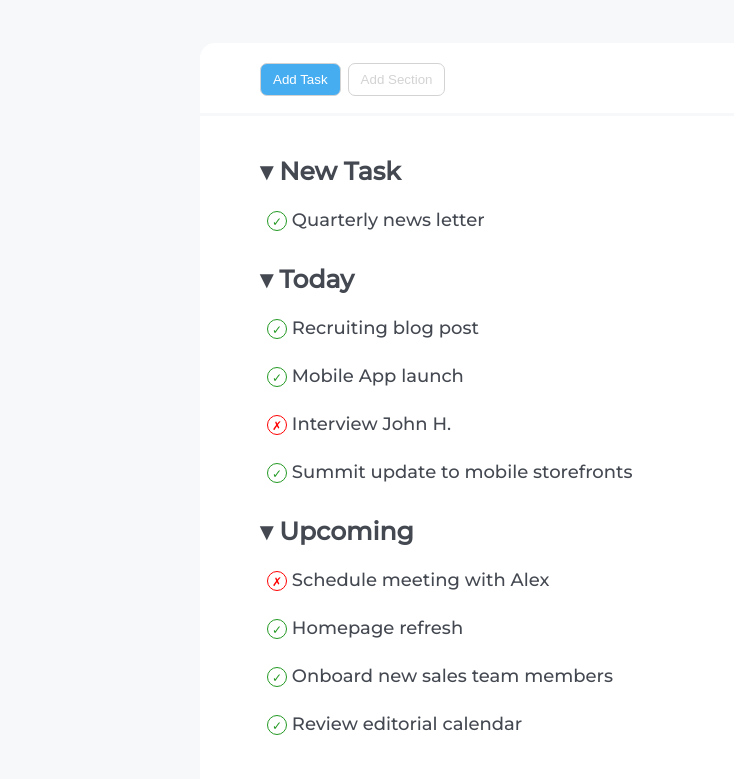
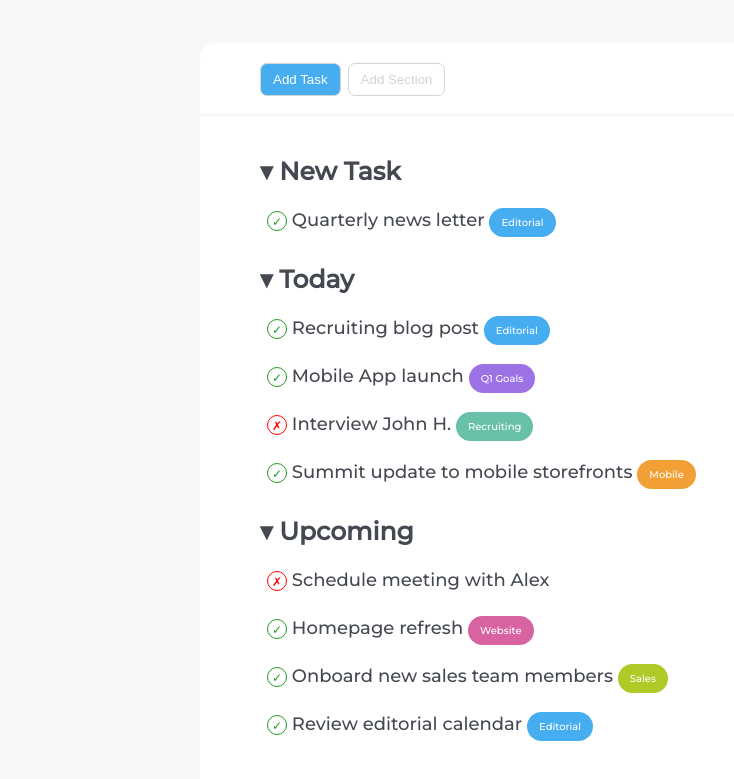
Before and after one commit to valentinacantarelli/html-css-toboolist, a plain HTML site: page index.html in a window 1280 px wide. Shown: the part 107-886 px from the top of the page, without its empty margins (0-734 px from the left). Drawn offline with Linux system fonts and the light colour scheme.

Commit message:
esercizio finito

```diff
--- a/css/style.css
+++ b/css/style.css
@@ -94,3 +94,46 @@ ul {
     text-align: center;
     font-size: 12px;
 }
+.editorial {
+    background-color: #47adf1 ;
+    border-radius: 15px;
+    font-size: 10px;
+    color: white;
+    padding: 8px 12px;
+}
+.goal {
+    background-color: #9c72e4;
+    border-radius: 15px;
+    font-size: 10px;
+    color: white;
+    padding: 8px 12px;
+}
+.recruiting {
+    background-color: #69c0a9;
+    border-radius: 15px;
+    font-size: 10px;
+    color: white;
+    padding: 8px 12px;
+}
+.mobile {
+    background-color: #f2a035;
+    border-radius: 15px;
+    font-size: 10px;
+    color: white;
+    padding: 8px 12px;
+}
+.website {
+    background-color: #d863a1;
+    border-radius: 15px;
+    font-size: 10px;
+    color: white;
+    padding: 8px 12px;
+}
+.sales {
+    background-color: #b0c926;
+    border-radius: 15px;
+    font-size: 10px;
+    color: white;
+    padding: 8px 12px;
+
+}
--- a/index.html
+++ b/index.html
@@ -36,26 +36,26 @@
                         <h1 class="titoli-lista"> &blacktriangledown; New Task</h1>
                     </div>
                         <ul>
-                            <li class="list-item"> <span class="check">&check;</span>  Quarterly news letter <span></span></li>
+                            <li class="list-item"> <span class="check">&check;</span>  Quarterly news letter <span class="editorial"> Editorial</span></li>
                         </ul>
                     <!-- today -->
                     <div>
                         <h1 class="titoli-lista"> &blacktriangledown; Today</h1>
                     </div>
                         <ul>
-                            <li class="list-item"> <span class="check">&check;</span>  Recruiting blog post <span></span></li>
-                            <li class="list-item"> <span class="check">&check;</span>  Mobile App launch <span></span></li>
-                            <li class="list-item"> <span class="cross">&cross;</span>  Interview John H. <span></span></li>
-                            <li class="list-item"> <span class="check">&check;</span>  Summit update to mobile storefronts <span></span></li>
+                            <li class="list-item"> <span class="check">&check;</span>  Recruiting blog post <span class="editorial"> Editorial</span></li>
+                            <li class="list-item"> <span class="check">&check;</span>  Mobile App launch <span class="goal"> Q1 Goals</span></li>
+                            <li class="list-item"> <span class="cross">&cross;</span>  Interview John H. <span class="recruiting"> Recruiting</span></li>
+                            <li class="list-item"> <span class="check">&check;</span>  Summit update to mobile storefronts <span class="mobile"> Mobile</span></li>
                         </ul>
                     <!-- upcoming -->
                     <div>
                        <h1 class="titoli-lista"> &blacktriangledown; Upcoming</h1>
                         <ul>
                             <li class="list-item"> <span class="cross">&cross;</span>  Schedule meeting with Alex </li>
-                            <li class="list-item"> <span class="check">&check;</span>  Homepage refresh <span></span></li>
-                            <li class="list-item"> <span class="check">&check;</span>  Onboard new sales team members <span></span></li>
-                            <li class="list-item"> <span class="check">&check;</span>  Review editorial calendar <span></span></li>
+                            <li class="list-item"> <span class="check">&check;</span>  Homepage refresh <span class="website"> Website </span></li>
+                            <li class="list-item"> <span class="check">&check;</span>  Onboard new sales team members <span class="sales"> Sales</span></li>
+                            <li class="list-item"> <span class="check">&check;</span>  Review editorial calendar <span class="editorial"> Editorial</span></li>
                         </ul>
                     </div>
                 </div>
```
